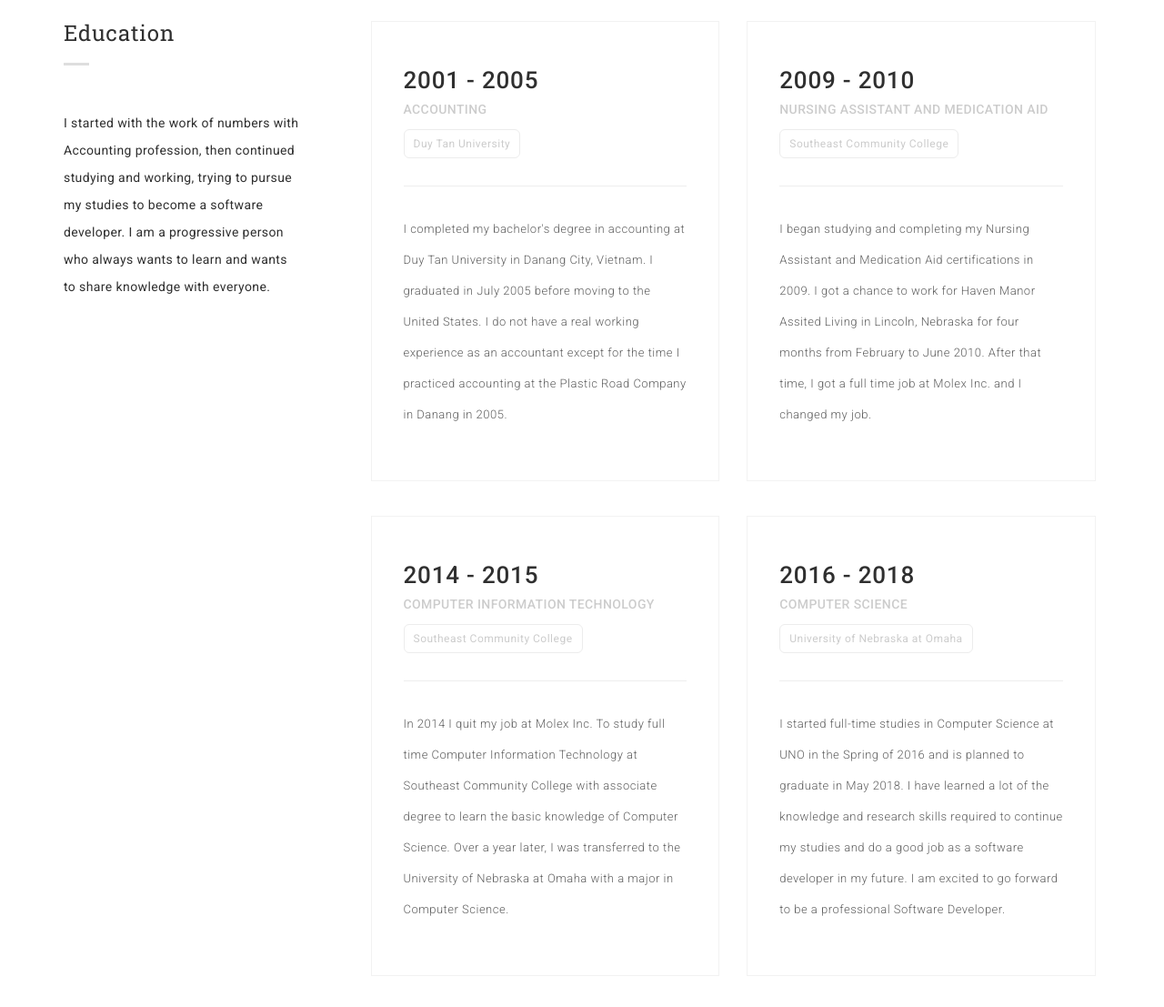
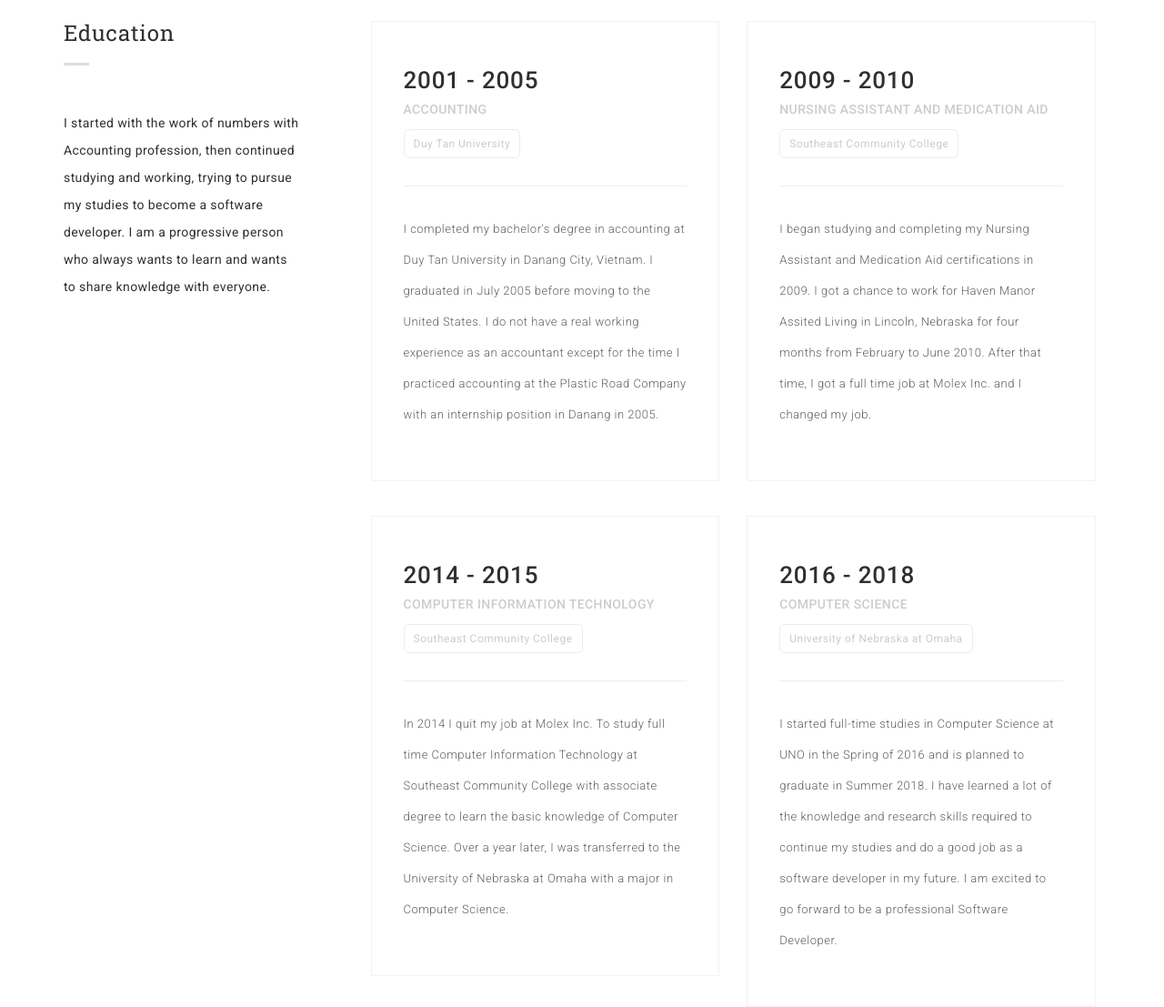
Before and after one commit to httruongs/MySite, a plain HTML site: page index.html in a window 1280 px wide. Shown: the part 4632-5739 px from the top of the page at 91% size. Drawn offline with Linux system fonts and the light colour scheme.

Commit message:
Update some information

```diff
--- a/index.html
+++ b/index.html
@@ -487,7 +487,7 @@
                             <hr>
                             <div class="text-detail">
                               <p>
-                                I completed my bachelor's degree in accounting at Duy Tan University in Danang City, Vietnam. I graduated in July 2005 before moving to the United States. I do not have a real working experience as an accountant except for the time I practiced accounting at the Plastic Road Company in Danang in 2005.
+                                I completed my bachelor's degree in accounting at Duy Tan University in Danang City, Vietnam. I graduated in July 2005 before moving to the United States. I do not have a real working experience as an accountant except for the time I practiced accounting at the Plastic Road Company with an internship position in Danang in 2005.
                               </p>
                             </div>
                           </div>
@@ -560,7 +560,7 @@
                             <hr>
                             <div class="text-detail">
                               <p>
-                                I started full-time studies in Computer Science at UNO in the Spring of 2016 and is planned to graduate in May 2018. I have learned a lot of the knowledge and research skills required to continue my studies and do a good job as a software developer in my future. I am excited to go forward to be a professional Software Developer.
+                                I started full-time studies in Computer Science at UNO in the Spring of 2016 and is planned to graduate in Summer 2018. I have learned a lot of the knowledge and research skills required to continue my studies and do a good job as a software developer in my future. I am excited to go forward to be a professional Software Developer.
                               </p>
                             </div>
                           </div>
```
